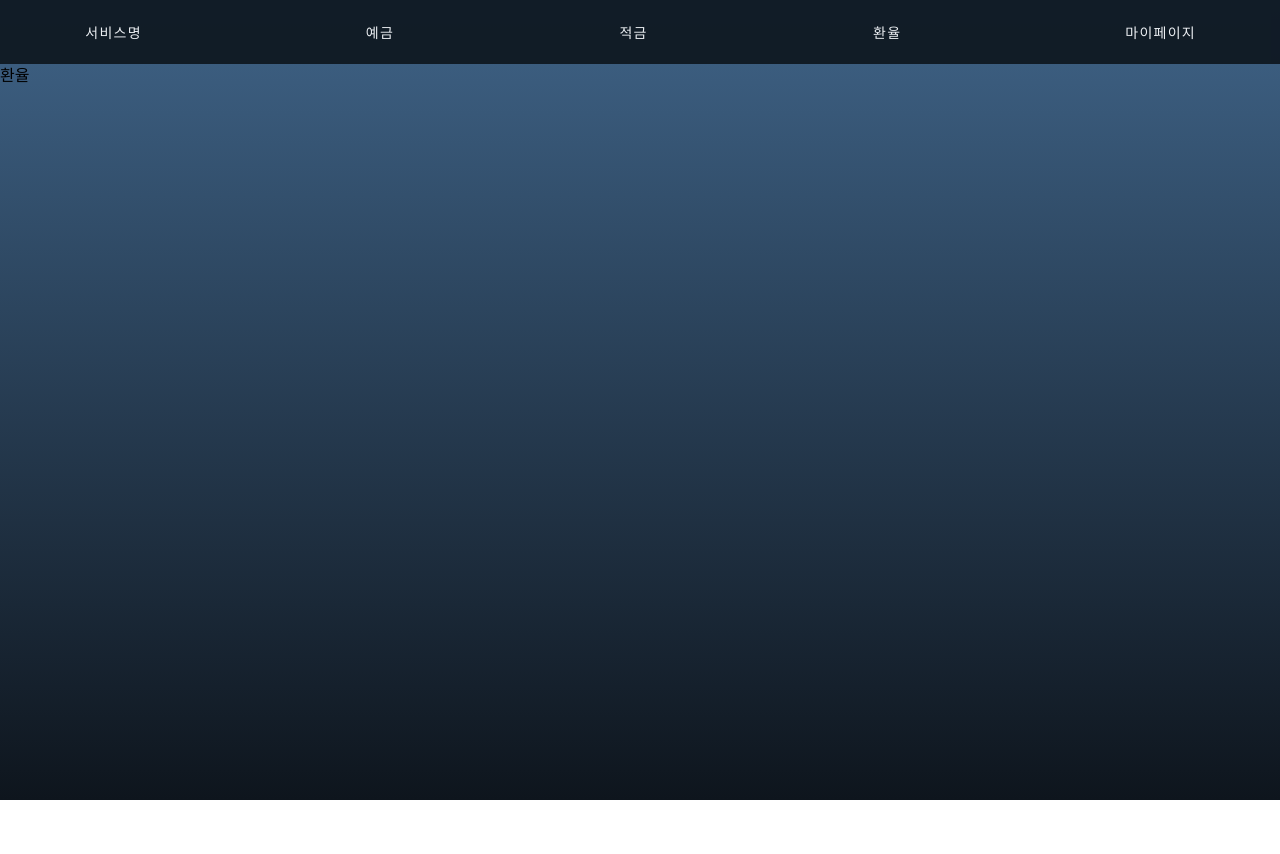
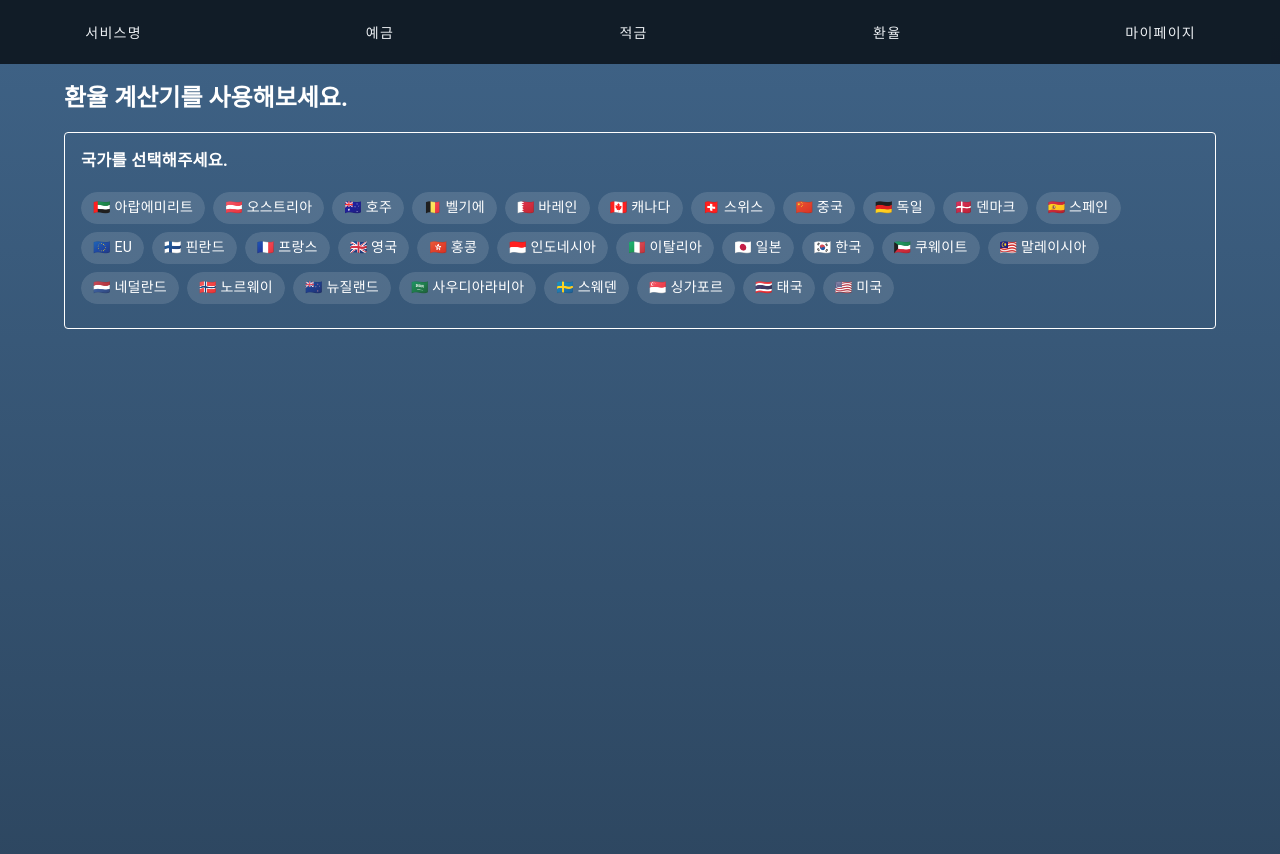
Before and after one commit to krozv/finance_pjt, a Vue app in the folder frontend/finance/: page /exchange in a window 1280 px wide. Shown: the top 854 px of the page. Before the commit the page ends 800 px from the top, so only its background shows below. Built offline with nearby package versions, Linux system fonts and the light colour scheme.

Commit message:
Feat: 환율 계산기 화면 추가 중

```diff
--- a/frontend/finance/src/App.vue
+++ b/frontend/finance/src/App.vue
@@ -11,7 +11,7 @@ import Nav from '@/views/Nav.vue'
 
 <style scoped>
 .grad {
-  height: 100vh;
+  height: 300vmin;
   background-image: linear-gradient(#3F6387, #0E151D);
 }
 </style>
--- /dev/null
+++ b/frontend/finance/src/components/CountryComponent.vue
@@ -0,0 +1,95 @@
+<template>
+    <v-card
+        variant="outlined"
+        color="white">
+
+        <v-card-text>
+            <div v-if="selectedCountry && selectedCountry.length > 0">
+                    <div class="d-flex">
+                        <div class="d-flex">
+                        <h3>
+                        From: {{ selectedCountry[0] }}
+                        </h3>
+                        <h3>
+                            &nbsp;→&nbsp;
+                        </h3>
+                        <h3 v-if="selectedCountry[1]">
+                            To: {{ selectedCountry[1] }}
+                        </h3>
+                        </div>
+                        <v-spacer></v-spacer>
+                        <v-btn v-if="selectedCountry[1]"
+                        size="small"
+                        rounded="xl"
+                        @click="$emit('selected', selectedCountry)"
+                        >환율 계산</v-btn>
+                        </div>
+                    </div>
+                <h3 v-else>국가를 선택해주세요.</h3>
+            <v-chip-group
+                v-model="selectedCountry"
+                selected-class="selected"
+                column multiple>
+
+                <div class="mt-3">
+                <v-chip
+                    v-for="country in countries"
+                    :key="country"
+                    :text="country"
+                    :value="country"
+                ></v-chip>
+                </div>
+            </v-chip-group>
+        </v-card-text>
+
+    </v-card>
+
+</template>
+
+<script setup>
+import { ref } from 'vue'
+const selectedCountry = ref(null)
+const emits = defineEmits(['selected'])
+const countries = [
+    '🇦🇪 아랍에미리트',
+    '🇦🇹 오스트리아',
+    '🇦🇺 호주',
+    '🇧🇪 벨기에',
+    '🇧🇭 바레인',
+    '🇨🇦 캐나다',
+    '🇨🇭 스위스',
+    '🇨🇳 중국',
+    '🇩🇪 독일',
+    '🇩🇰 덴마크',
+    '🇪🇸 스페인',
+    '🇪🇺 EU',
+    '🇫🇮 핀란드',
+    '🇫🇷 프랑스',
+    '🇬🇧 영국',
+    '🇭🇰 홍콩',
+    '🇮🇩 인도네시아',
+    '🇮🇹 이탈리아',
+    '🇯🇵 일본',
+    '🇰🇷 한국',
+    '🇰🇼 쿠웨이트',
+    '🇲🇾 말레이시아',
+    '🇳🇱 네덜란드',
+    '🇳🇴 노르웨이',
+    '🇳🇿 뉴질랜드',
+    '🇸🇦 사우디아라비아',
+    '🇸🇪 스웨덴',
+    '🇸🇬 싱가포르',
+    '🇹🇭 태국',
+    '🇺🇸 미국',
+]
+</script>
+
+<style scoped>
+.selected {
+    background-color: white;
+    color: #3F6387;
+}
+.test {
+    justify-self: space-between;
+}
+</style>
--- a/frontend/finance/src/components/DepositComponent.vue
+++ b/frontend/finance/src/components/DepositComponent.vue
@@ -1,5 +1,6 @@
 <template>
     <v-card
+        color="#D9D9D9"
         :subtitle=item.bank
         :title=item.title
         text="상품설명"
--- /dev/null
+++ b/frontend/finance/src/components/ValueComponent.vue
@@ -0,0 +1,25 @@
+<template>
+    <v-card
+        variant="outlined"
+        color="white">
+        <v-card-text>
+            <div class="d-flex">
+            <h3>{{ selectedCountry[0] }}:</h3>
+            <v-text-field></v-text-field>
+            </div>
+            <div class="d-flex">
+                <h3>{{ selectedCountry[1] }}:</h3>
+            </div>
+        </v-card-text>
+    </v-card>
+</template>
+
+<script setup>
+const props = defineProps({
+    selectedCountry: Object
+})
+</script>
+
+<style scoped>
+
+</style>
--- a/frontend/finance/src/views/Exchange.vue
+++ b/frontend/finance/src/views/Exchange.vue
@@ -1,13 +1,38 @@
 <template>
-    <div>
-        환율
+    <div class="mx-16 mt-4">
+        <h2>환율 계산기를 사용해보세요.</h2>
+        <v-row class="mt-1">
+            <v-col cols="12">
+                <CountryComponent
+                v-if="!selected"
+                @selected="from"/>
+                <ValueComponent
+                :selected-country="selectedCountry"
+                v-else />
+            </v-col>
+        </v-row>
     </div>
 </template>
 
 <script setup>
-
+import CountryComponent from '@/components/CountryComponent.vue'
+import ValueComponent from '@/components/ValueComponent.vue'
+import { ref } from 'vue'
+const selectedCountry = ref(null)
+const selected = ref(false)
+const from = function(country) {
+    selectedCountry.value = country
+    selected.value= true
+}
 </script>
 
 <style scoped>
+h2 {
+    color: white
+}
 
+.arrow {
+    color: white;
+    font-size: xx-large;
+}
 </style>
```
